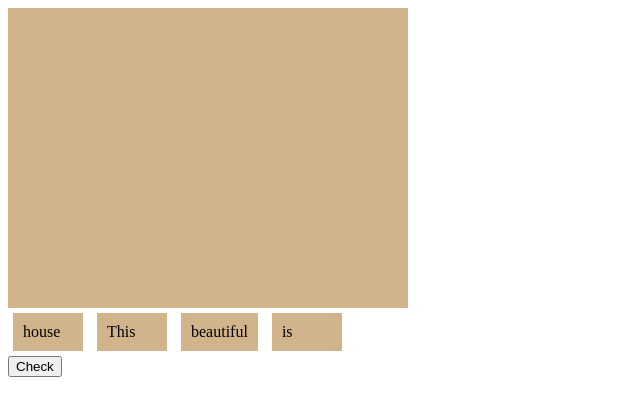
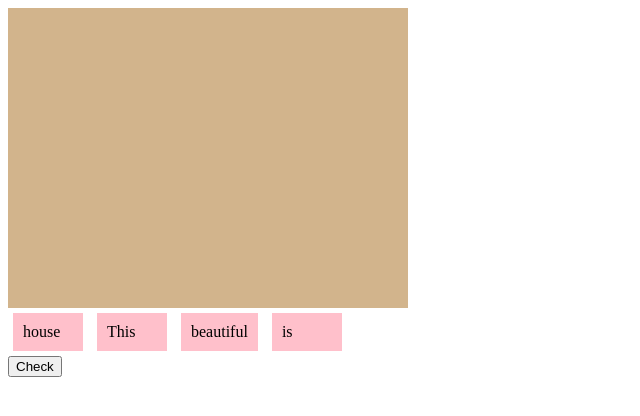
Before and after one commit to miwanoff/phrases-2025, a plain HTML site: page index.html in a window 1280 px wide. Shown: the whole page, without its empty margins (0-640 px from the left). Drawn offline with Linux system fonts and the light colour scheme.

Commit message:
Add voices

```diff
--- a/index.html
+++ b/index.html
@@ -13,7 +13,7 @@
         }
 
         .card {
-            background-color: tan;
+            background-color: pink;
             padding: 10px;
             margin: 5px;
             display: inline-block;
```
